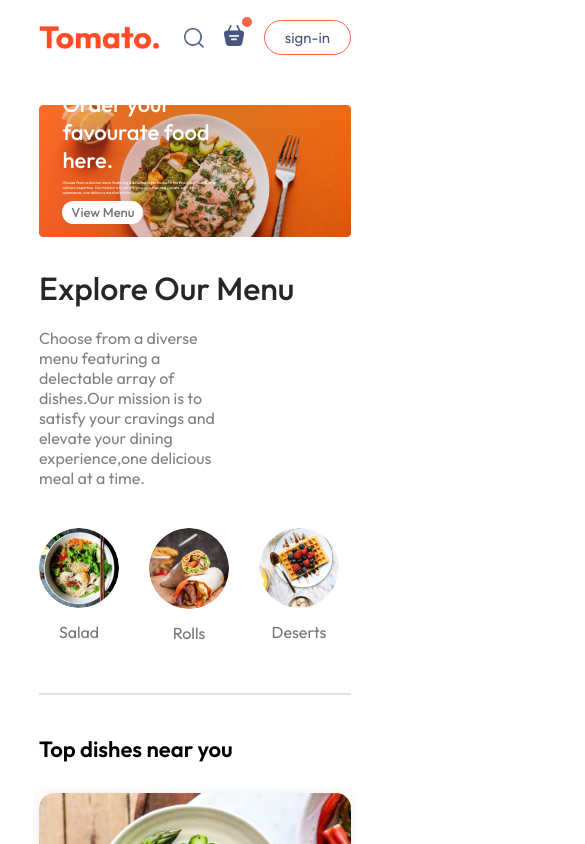
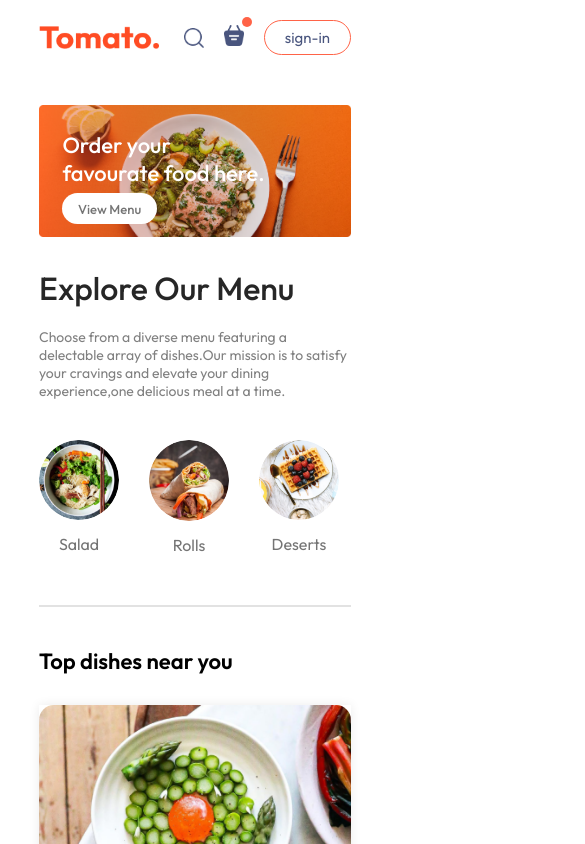
Before and after one commit to partth-code/OnePlate, a React (Vite) app in the folder OnePlate/: page / in a window 390 px wide. Shown: the top 844 px of the page, 585 px wide, since content can reach past the window. Built offline with nearby package versions, Linux system fonts and the light colour scheme.

Commit message:
components:Made Header Footer and ExploreMenu Component REsponsive

```diff
--- a/OnePlate/src/components/ExporeMenu/ExploreMenu.css
+++ b/OnePlate/src/components/ExporeMenu/ExploreMenu.css
@@ -55,3 +55,10 @@
     border: 4px solid tomato;
     padding: 2px;
 }
+
+@media (max-width:1050px) {
+    .explore-menu-text{
+        max-width: 100%;
+        font-size: 14px;
+    }
+}
--- a/OnePlate/src/components/Footer/Footer.css
+++ b/OnePlate/src/components/Footer/Footer.css
@@ -51,3 +51,14 @@
     background-color: grey;
     border: none;
 }
+
+@media (max-width:750px) {
+    .footer-content{
+        display: flex;
+        flex-direction: column;
+        gap: 35px;
+    }
+    .footer-copyright{
+        text-align: center;
+    }
+}
--- a/OnePlate/src/components/Header/Header.css
+++ b/OnePlate/src/components/Header/Header.css
@@ -43,3 +43,27 @@
     font-size: max(1vw,13px);
     border-radius: 50px;
 }
+
+@media (max-width: 1050px){
+
+    .header-contents{
+        max-width: 45%;
+    }
+
+}
+
+@media (max-width: 750px){
+
+    .header-contents{
+        max-width: 65%;
+    }
+
+    .header-contents p{
+        display: none;
+    }
+
+    .header-contents button{
+        padding: 2vw 4vw;
+    }
+
+}
```
